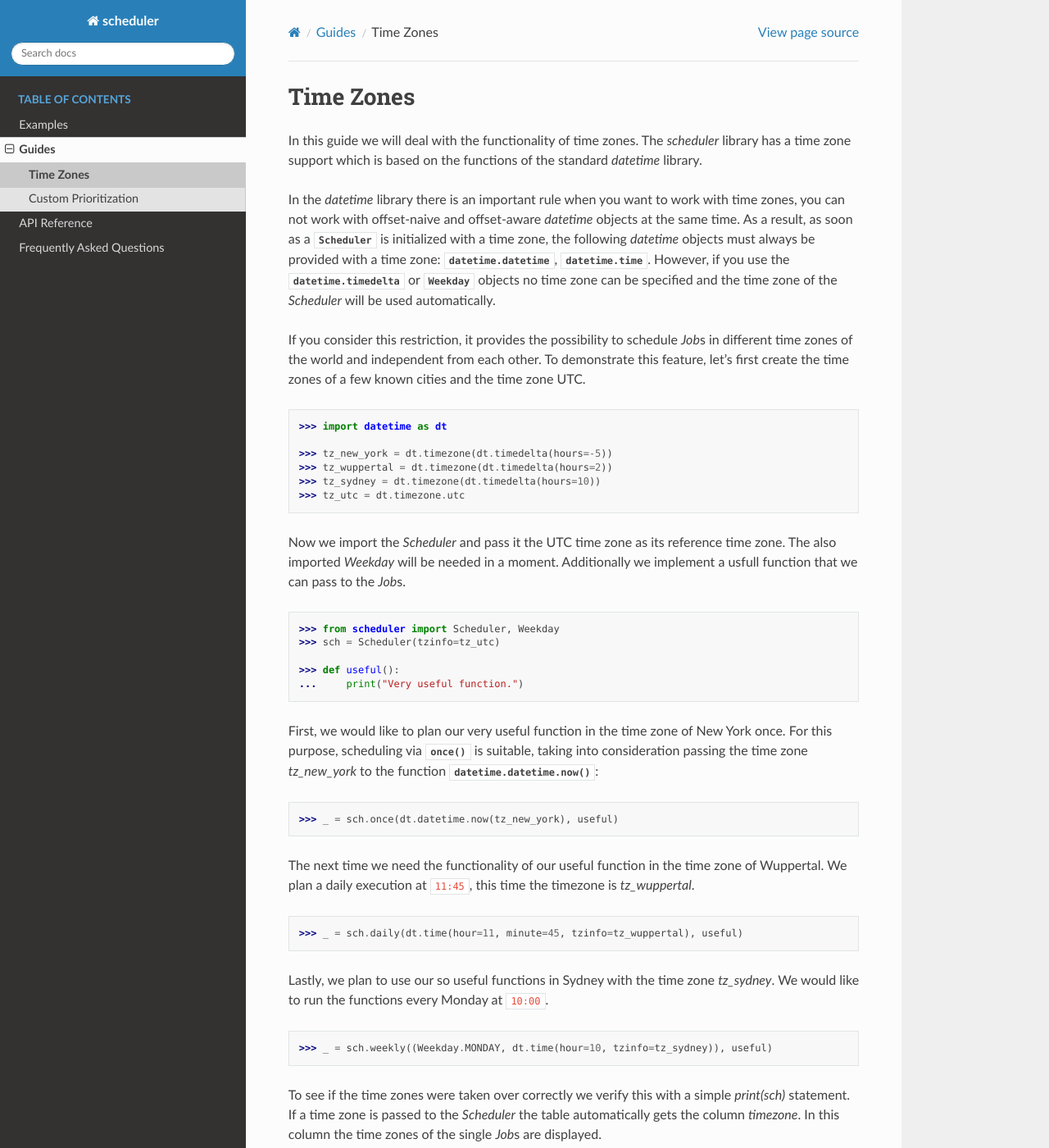
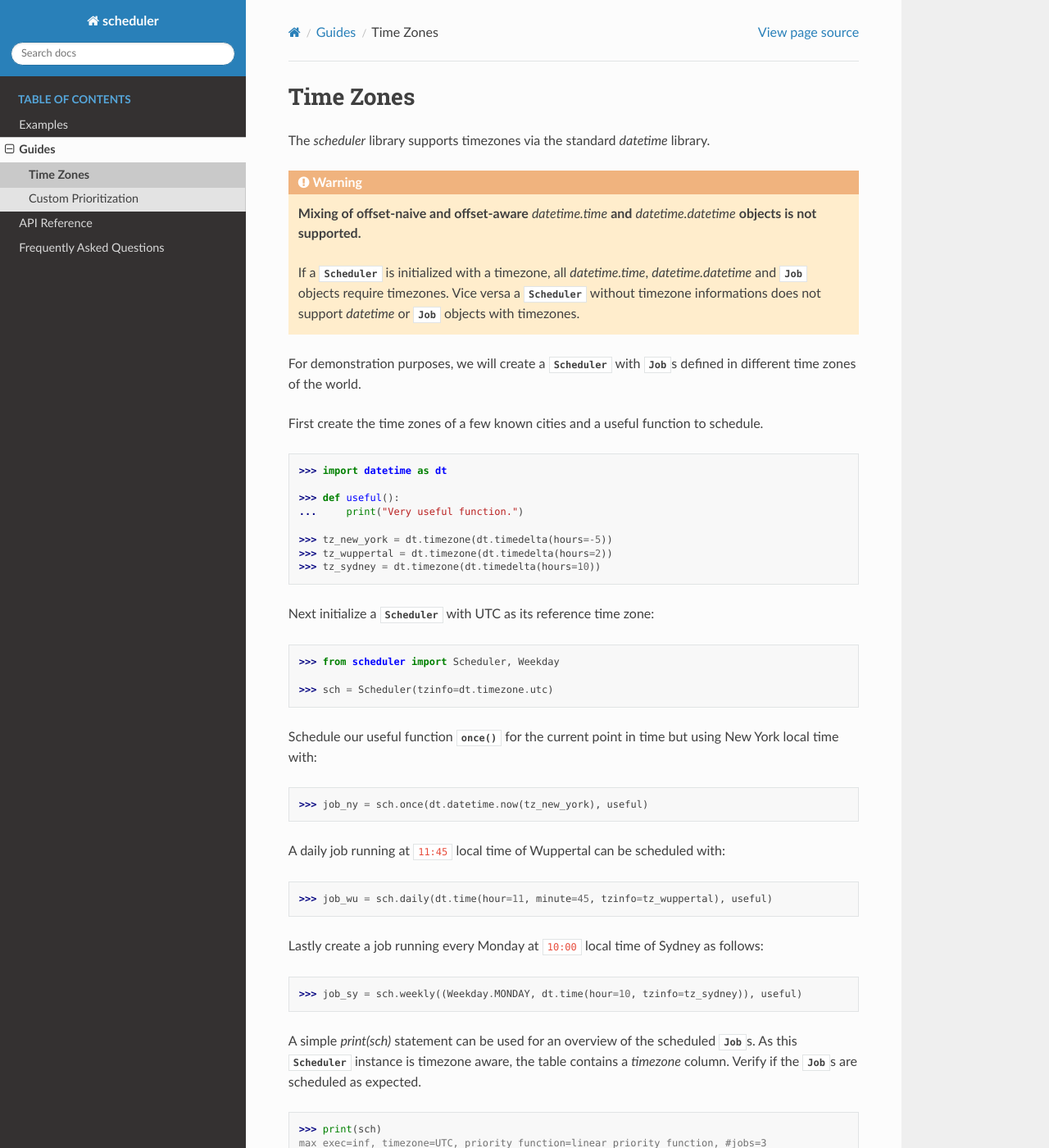
Before and after one commit to DigonIO/scheduler, a Sphinx documentation site: the page built from doc/pages/guides/time_zones.rst, in a window 1280 px wide and 1400 px high. Shown: the whole window at 82% size. Built offline with Sphinx 7.4.7 and the Read the Docs theme 2.0.0, drawn with Linux system fonts in a browser that asks for light colours; formulas are drawn with MathJax 3.

Commit message:
guide revision, namespace fixes, formatting
- complete revision of guides
- improved examples/weights readibility
- improved svg support for latex doc
- added priority functions from guide to util
- added Prioritization namespace in util for priority functions
- fixed typo max_attemps -> max_attempts
- changed schedulers __str__ behaviour for priority_function

```diff
--- a/doc/conf.py
+++ b/doc/conf.py
@@ -36,12 +36,15 @@ extensions = [
     "sphinx.ext.autodoc",
     "sphinx.ext.autosummary",
     "sphinx.ext.intersphinx",
+    "sphinx.ext.imgconverter",
     "sphinx.ext.coverage",
+    "sphinx.ext.imgmath",
     "sphinx.ext.viewcode",
     "numpydoc",
     "m2r2",
 ]
 
+imgmath_image_format = "svg"
 # Add any paths that contain templates here, relative to this directory.
 numpydoc_show_class_members = False
 templates_path = ["_templates"]
--- a/doc/pages/guides/time_zones.rst
+++ b/doc/pages/guides/time_zones.rst
@@ -1,72 +1,63 @@
 Time Zones
 ==========
 
-In this guide we will deal with the functionality of time zones.
-The `scheduler` library has a time zone support which is based on the functions of the
-standard `datetime` library.
+The `scheduler` library supports timezones via the standard `datetime` library.
 
-In the `datetime` library there is an important rule
-when you want to work with time zones,
-you can not work with offset-naive and offset-aware `datetime` objects at the same time.
-As a result, as soon as a :class:`~scheduler.core.Scheduler` is initialized with a time zone,
-the following `datetime` objects must always be provided with a time zone:
-:class:`datetime.datetime`,
-:class:`datetime.time`.
-However, if you use the :class:`datetime.timedelta` or :class:`~scheduler.util.Weekday` objects
-no time zone can be specified and the time zone of the `Scheduler`
-will be used automatically.
+.. warning:: **Mixing of offset-naive and offset-aware** `datetime.time` **and**
+    `datetime.datetime` **objects is not supported.**
 
-If you consider this restriction, it provides the possibility to schedule `Job`\ s in different
-time zones of the world and independent from each other.
-To demonstrate this feature, let's first create the time zones of a few known cities and the time zone UTC.
+    If a :class:`~scheduler.core.Scheduler` is initialized with a timezone, all `datetime.time`, `datetime.datetime` and
+    :class:`~scheduler.job.Job` objects require timezones.
+    Vice versa a :class:`~scheduler.core.Scheduler` without timezone informations does not support
+    `datetime` or :class:`~scheduler.job.Job` objects with timezones.
+
+For demonstration purposes, we will create a :class:`~scheduler.core.Scheduler` with
+:class:`~scheduler.job.Job`\ s defined in different time zones of the world.
+
+First create the time zones of a few known cities and a useful function to schedule.
 
 .. code-block:: pycon
 
     >>> import datetime as dt
 
+    >>> def useful():
+    ...     print("Very useful function.")
+
     >>> tz_new_york = dt.timezone(dt.timedelta(hours=-5))
     >>> tz_wuppertal = dt.timezone(dt.timedelta(hours=2))
     >>> tz_sydney = dt.timezone(dt.timedelta(hours=10))
-    >>> tz_utc = dt.timezone.utc
 
-Now we import the `Scheduler` and pass it the UTC time zone as its reference time zone.
-The also imported `Weekday` will be needed in a moment.
-Additionally we implement a usfull function that we can pass to the `Job`\ s.
+Next initialize a :class:`~scheduler.core.Scheduler` with UTC as its reference time zone:
 
 .. code-block:: pycon
 
     >>> from scheduler import Scheduler, Weekday
-    >>> sch = Scheduler(tzinfo=tz_utc)
 
-    >>> def useful():
-    ...     print("Very useful function.")
+    >>> sch = Scheduler(tzinfo=dt.timezone.utc)
 
-First, we would like to plan our very useful function in the time zone of New York once.
-For this purpose, scheduling via :func:`~scheduler.core.Scheduler.once` is suitable,
-taking into consideration passing the time zone `tz_new_york` to the function
-:func:`datetime.datetime.now`:
+Schedule our useful function :func:`~scheduler.core.Scheduler.once` for the current point
+in time but using New York local time with:
 
 .. code-block:: pycon
 
-    >>> _ = sch.once(dt.datetime.now(tz_new_york), useful)
+    >>> job_ny = sch.once(dt.datetime.now(tz_new_york), useful)
 
-The next time we need the functionality of our useful function in the time zone
-of Wuppertal. We plan a daily execution at ``11:45``, this time the timezone is `tz_wuppertal`.
+A daily job running at ``11:45`` local time of Wuppertal can be scheduled with:
 
 .. code-block:: pycon
 
-    >>> _ = sch.daily(dt.time(hour=11, minute=45, tzinfo=tz_wuppertal), useful)
+    >>> job_wu = sch.daily(dt.time(hour=11, minute=45, tzinfo=tz_wuppertal), useful)
 
-Lastly, we plan to use our so useful functions in Sydney with the time zone `tz_sydney`.
-We would like to run the functions every Monday at ``10:00``.
+Lastly create a job running every Monday at ``10:00`` local time of Sydney as follows:
 
 .. code-block:: pycon
 
-    >>> _ = sch.weekly((Weekday.MONDAY, dt.time(hour=10, tzinfo=tz_sydney)), useful)
+    >>> job_sy = sch.weekly((Weekday.MONDAY, dt.time(hour=10, tzinfo=tz_sydney)), useful)
 
-To see if the time zones were taken over correctly we verify this with a simple `print(sch)` statement.
-If a time zone is passed to the `Scheduler` the table automatically gets the column `timezone`.
-In this column the time zones of the single `Job`\ s are displayed.
+A simple `print(sch)` statement can be used for an overview of the scheduled
+:class:`~scheduler.job.Job`\ s. As this :class:`~scheduler.core.Scheduler` instance is timezone
+aware, the table contains a `timezone` column. Verify if the :class:`~scheduler.job.Job`\ s are
+scheduled as expected.
 
 .. code-block:: pycon
 
```
Also changed, not shown: doc/pages/examples/metrics.rst (+4 -4 lines), doc/pages/examples/weights.rst (+7 -7 lines), doc/pages/guides/custom_prioritization.rst (+180 -281 lines), 12 other files.
